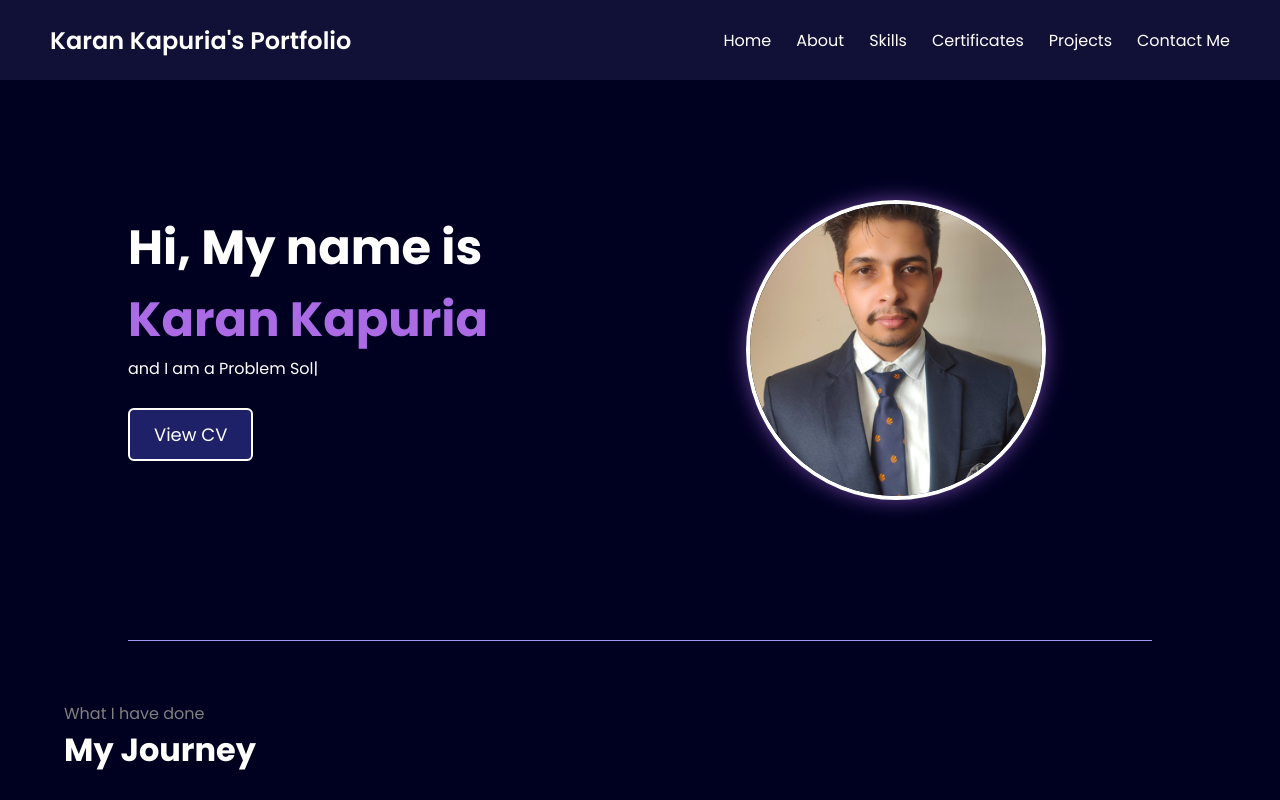
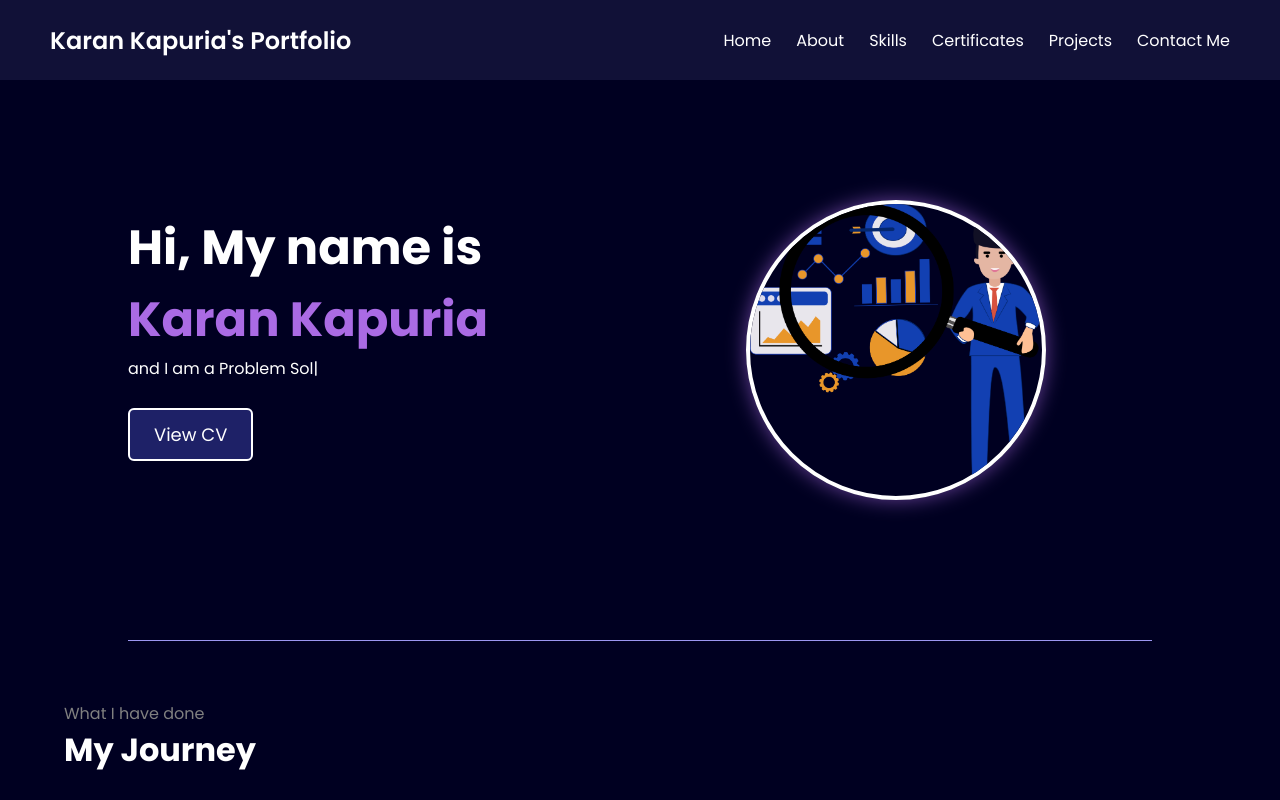
Before and after one commit to karankapuria05/Karan-Portfolio, a plain HTML site: page index.html in a window 1280 px wide. Shown: the top 800 px of the page. Drawn offline with nearby package versions, Linux system fonts and the light colour scheme.

Commit message:
Update index.html

```diff
--- a/index.html
+++ b/index.html
@@ -228,7 +228,7 @@
         </div>
       </div>
       <div class="rightSection">
-        <img src="bGG.png" alt="Profile Image" class="profile-img" />
+        <img src="bg.png" alt="Profile Image" class="profile-img" />
       </div>
     </section>
 
```
